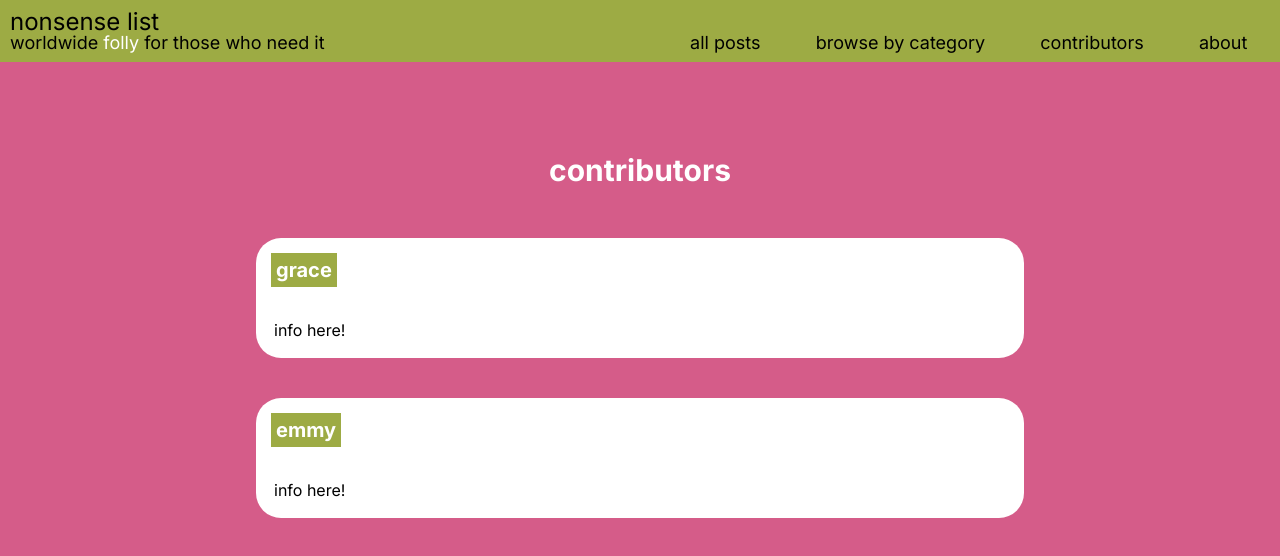
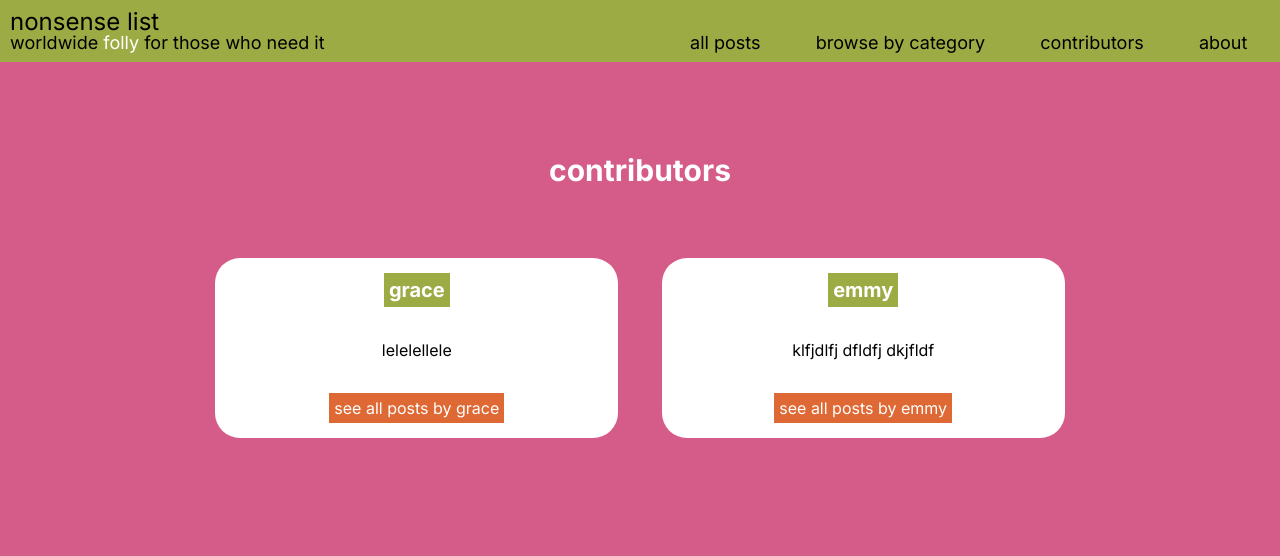
Before and after one commit to gracebmanning/nonsenselist, a React (Create React App) app: page /contributors in a window 1280 px wide. Shown: the top 556 px of the page. Built offline with nearby package versions, Linux system fonts and the light colour scheme.

Commit message:
add contributor page

```diff
--- a/package.json
+++ b/package.json
@@ -11,7 +11,8 @@
     "react-icons": "^4.10.1",
     "react-router-dom": "^6.15.0",
     "react-scripts": "5.0.1",
-    "web-vitals": "^2.1.4"
+    "web-vitals": "^2.1.4",
+    "@babel/plugin-proposal-private-property-in-object": "true"
   },
   "scripts": {
     "start": "react-scripts start",
--- a/src/App.js
+++ b/src/App.js
@@ -2,10 +2,11 @@ import { Routes, Route } from 'react-router-dom';
 import Navbar from './components/Navbar/Navbar';
 import Home from './components/Home/Home';
 import About from './components/About/About';
-import Contributors from './components/Contributors/Contributors';
 import AllPosts, { postRoutes } from './components/Posts/Posts';
 import Categories from './components/Categories/Categories';
 import { categoryRoutes } from './components/Categories/Categories';
+import Contributors from './components/Contributors/Contributors';
+import { contributorRoutes } from './components/Contributors/Contributors';
 
 function App() {
   return (
@@ -18,6 +19,7 @@ function App() {
         <Route path='/category' element={<Categories/>} />
         {categoryRoutes}
         <Route path='/contributors' element={<Contributors/>} />
+        {contributorRoutes}
         <Route path='/about' element={<About/>} />
       </Routes>
     </div>
--- a/src/components/Contributors/Contributors.css
+++ b/src/components/Contributors/Contributors.css
@@ -13,34 +13,27 @@
     color: white;
 }
 
-.contributorsContainer a{
-    color: white;
-    text-decoration: underline;
-    transition: ease-out 0.2s;
-}
-
-.contributorsContainer a:hover{
-    color: black;
-    transition: ease-in 0.2s;
+.contributorTiles{
+    width: 70%;
+    margin: 20px;
+    display: flex;
+    flex-direction: row;
+    justify-content: space-evenly;
+    align-items: center;
 }
 
 .contributorTile{
     display: flex;
     flex-direction: column;
     justify-content: center;
+    align-items: center;
 
-    width: 60%;
+    width: 45%;
     background-color: white;
     border-radius: 25px;
     margin: 20px;
 
-    transform: scale(1.0);
-    transition: ease-out 0.2s;
-}
 
-.contributorTile:hover{
-    transform: scale(1.01);
-    transition: ease-in 0.2s;
 }
 
 .contributorName{
@@ -56,3 +49,20 @@
     padding: 3px;
     margin: 15px;
 }
+
+.contributorTile a{
+    padding: 5px;
+    margin: 15px;
+    width: fit-content;
+    color: white;
+    background-color: var(--accent-two);
+    text-decoration: none;
+
+    transform: scale(1.0);
+    transition: ease-out 0.2s;
+}
+
+.contributorTile a:hover{
+    transform: scale(1.05);
+    transition: ease-in 0.2s;
+}
--- a/src/components/Contributors/Contributors.js
+++ b/src/components/Contributors/Contributors.js
@@ -1,20 +1,46 @@
 import './Contributors.css';
+import { Route } from 'react-router-dom';
+import posts from '../../posts';
+import { PostGrid } from '../Posts/Posts';
+
+const contributors = [
+    {
+        name: "grace",
+        bio: "lelelellele"
+    },
+    {
+        name: "emmy",
+        bio: "klfjdlfj dfldfj dkjfldf"
+    }
+]
+
+function contributorPage(contributor){
+    const filteredPosts = posts.filter((post) => post.author === contributor.name);
+    return(
+        PostGrid(`posts by ${contributor.name}`, filteredPosts)
+    );
+}
+
+export const contributorRoutes = contributors.map((contributor) => <Route path={`/contributors/${contributor.name}`} element={contributorPage(contributor)} key={contributor.name} />);
+
+function contributorTile(contributor){
+    return(
+        <div className='contributorTile'>
+            <h4 className='contributorName'>{contributor.name}</h4>
+            <p className='contributorBio'>
+                {contributor.bio}
+            </p>
+            <a href={`/contributors/${contributor.name}`}>see all posts by {contributor.name}</a>
+        </div>
+    )
+}
 
 export default function Contributors(){
     return(
         <div className='contributorsContainer'>
             <h3 className='contributorsTitle'>contributors</h3>
-            <div className='contributorTile'>
-                <h4 className='contributorName'>grace</h4>
-                <p className='contributorBio'>
-                    info here!
-                </p>
-            </div>
-            <div className='contributorTile'>
-                <h4 className='contributorName'>emmy</h4>
-                <p className='contributorBio'>
-                    info here!
-                </p>
+            <div className='contributorTiles'>
+                {contributors.map(contributor => contributorTile(contributor))}
             </div>
         </div>
     );
```
